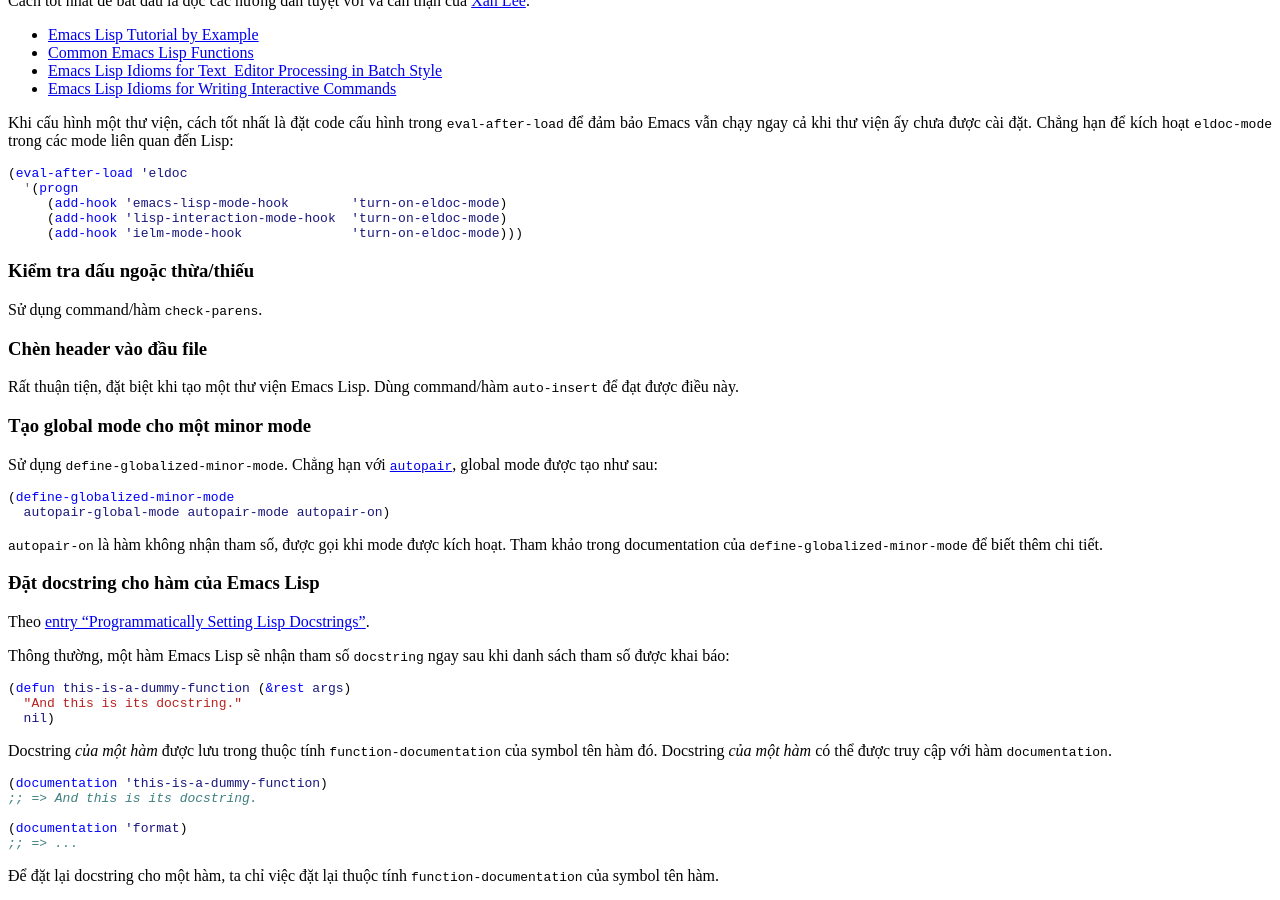
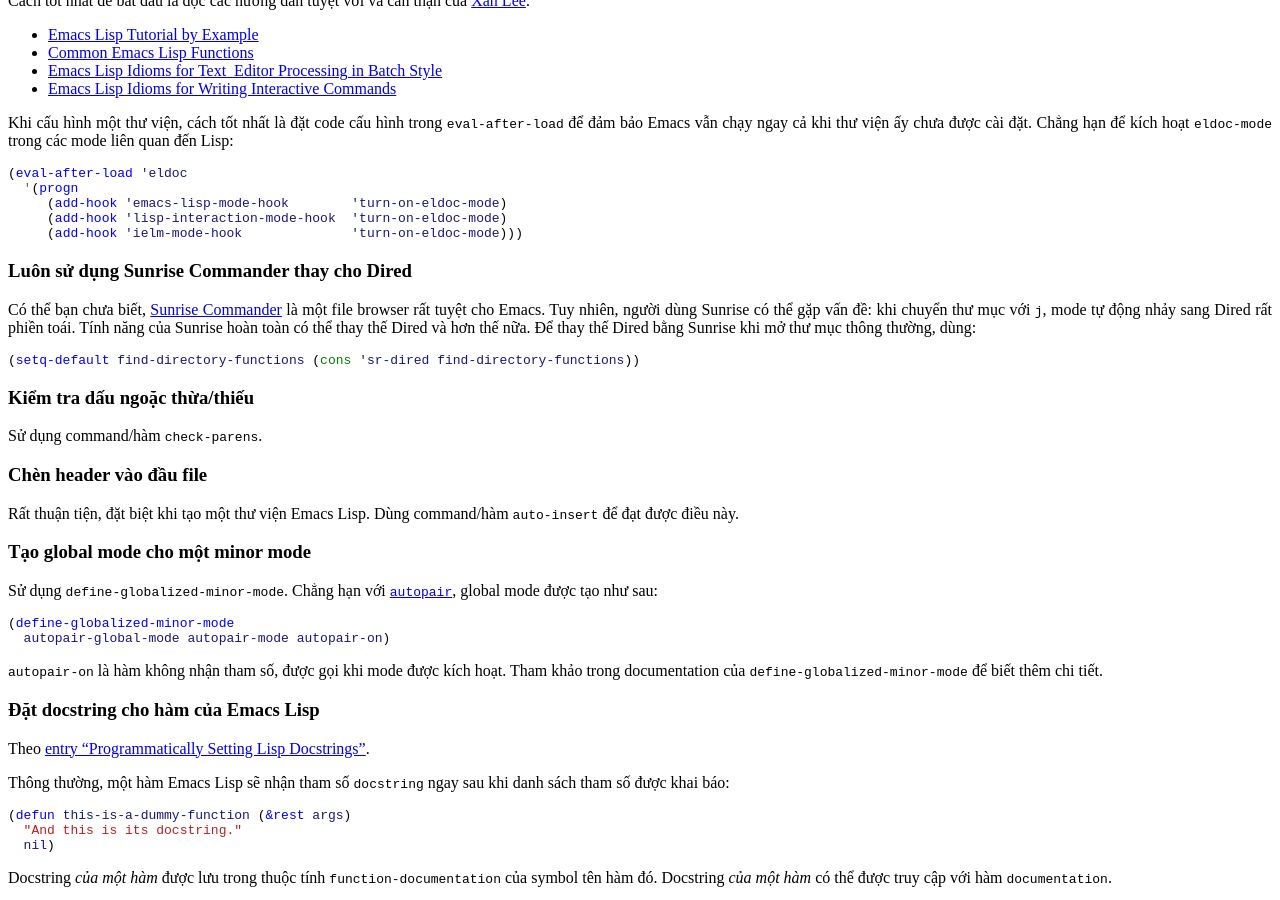
Before and after one commit to cmpitg/cmpitg.github.com, a Jekyll site: the page built from guides-vi/emacs.md, in a window 1280 px wide and 900 px high, scrolled down 1298 px. Built offline with Jekyll 4.4.1, drawn with Linux system fonts in a browser that asks for light colours; Markdown is read by kramdown in place of the engine named in the settings; comment, search, counter and statistics services are not loaded; some of the changed text lies outside the part shown.

Commit message:
Update Emacs guide - using Sunrise to place Dired

````diff
--- a/guides-vi/emacs.md
+++ b/guides-vi/emacs.md
@@ -105,6 +105,19 @@ Lisp:
      (add-hook 'emacs-lisp-mode-hook        'turn-on-eldoc-mode)
      (add-hook 'lisp-interaction-mode-hook  'turn-on-eldoc-mode)
      (add-hook 'ielm-mode-hook              'turn-on-eldoc-mode)))
+```
+
+### Luôn sử dụng Sunrise Commander thay cho Dired
+
+Có thể bạn chưa biết,
+[Sunrise Commander](http://www.emacswiki.org/emacs/Sunrise_Commander) là một
+file browser rất tuyệt cho Emacs.  Tuy nhiên, người dùng Sunrise có thể gặp
+vấn đề: khi chuyển thư mục với `j`, mode tự động nhảy sang Dired rất phiền
+toái.  Tính năng của Sunrise hoàn toàn có thể thay thế Dired và hơn thế nữa.
+Để thay thế Dired bằng Sunrise khi mở thư mục thông thường, dùng:
+
+```scheme
+(setq-default find-directory-functions (cons 'sr-dired find-directory-functions))
 ```
 
 ### Kiểm tra dấu ngoặc thừa/thiếu
````
Also changed, not shown: other parts of guides-vi/emacs.md (+1 -1 lines).
